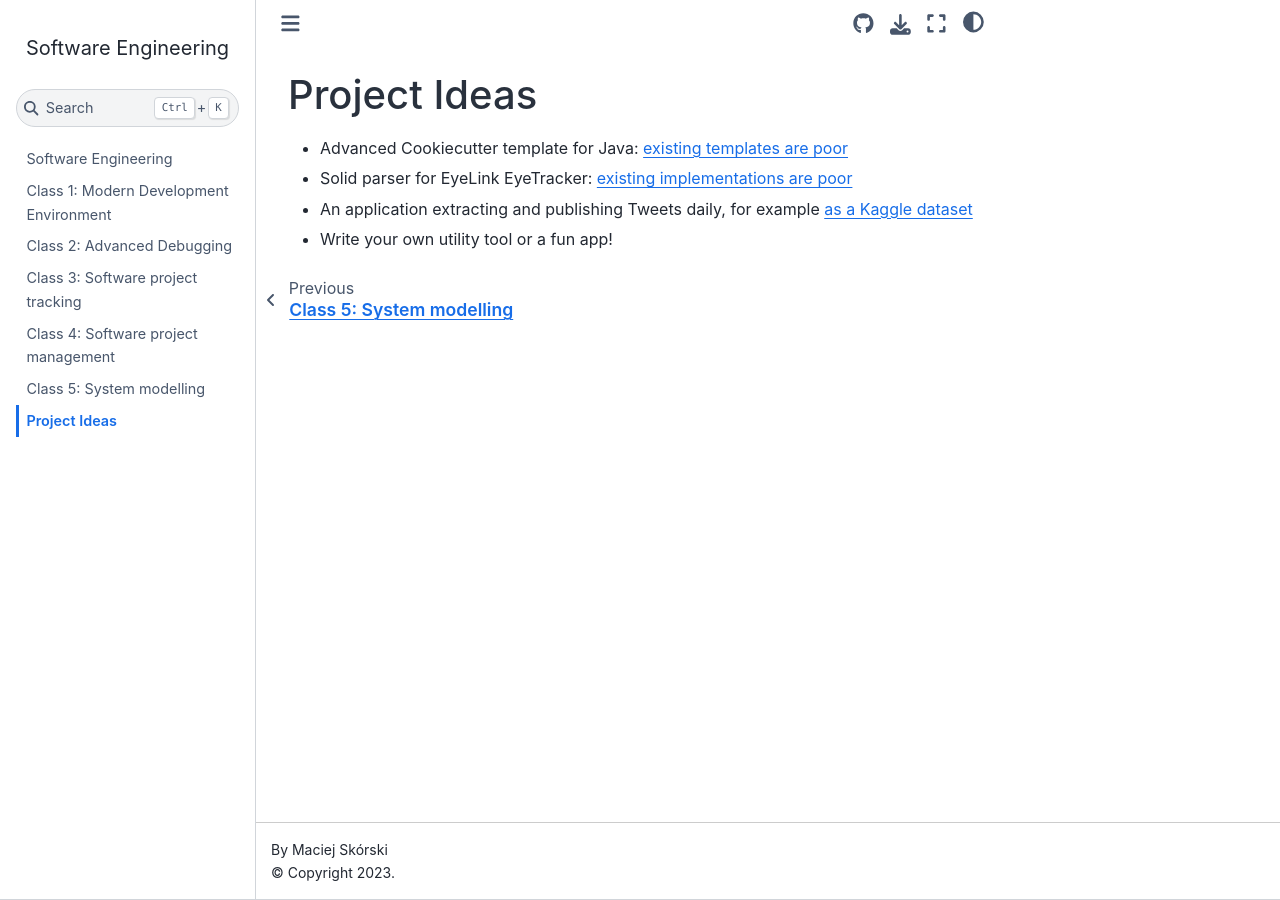
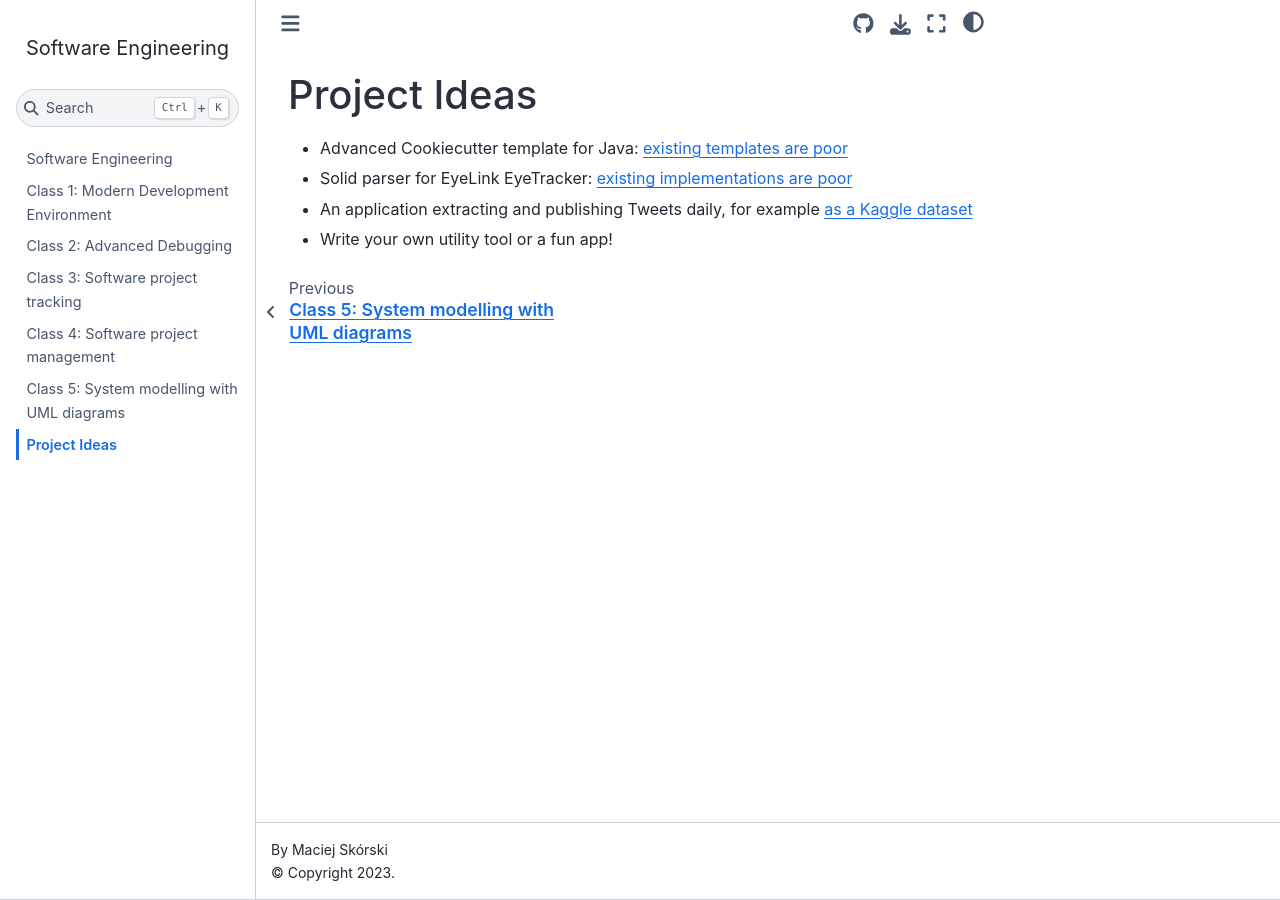
Before and after one commit to maciejskorski/software_engineering, a Jupyter Book: the page built from docs/project_ideas.md, in a window 1280 px wide. Built offline with Jupyter Book 1.0.4 settings and Sphinx 7.4.7 and the Sphinx Book theme 1.1.4, drawn with Linux system fonts in a browser that asks for light colours.

Commit message:
updates on UML modelling

```diff
--- a/docs/uml_modelling.md
+++ b/docs/uml_modelling.md
@@ -1,4 +1,4 @@
-# Class 5: System modelling
+# Class 5: System modelling with UML diagrams
 
 UML diagrams can be created by many tools. Those into graphic design may like drawing tools like [diagrams.net](https://www.diagrams.net/),
 while developers should appreciate diagrams created from concise markup descriptions via [PlantUML](https://plantuml.com/) or [Mermaid](https://mermaid.js.org/).
```
